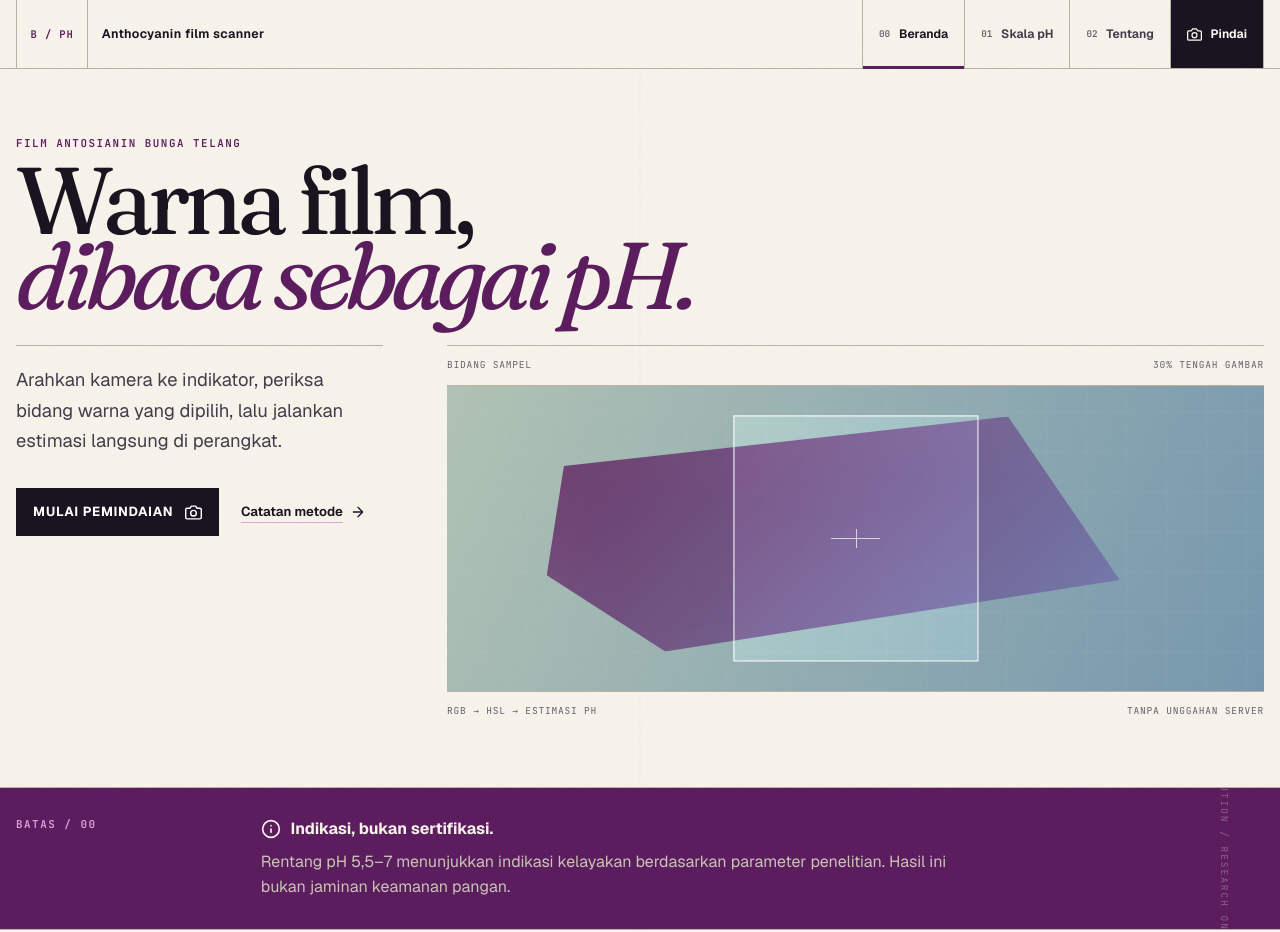
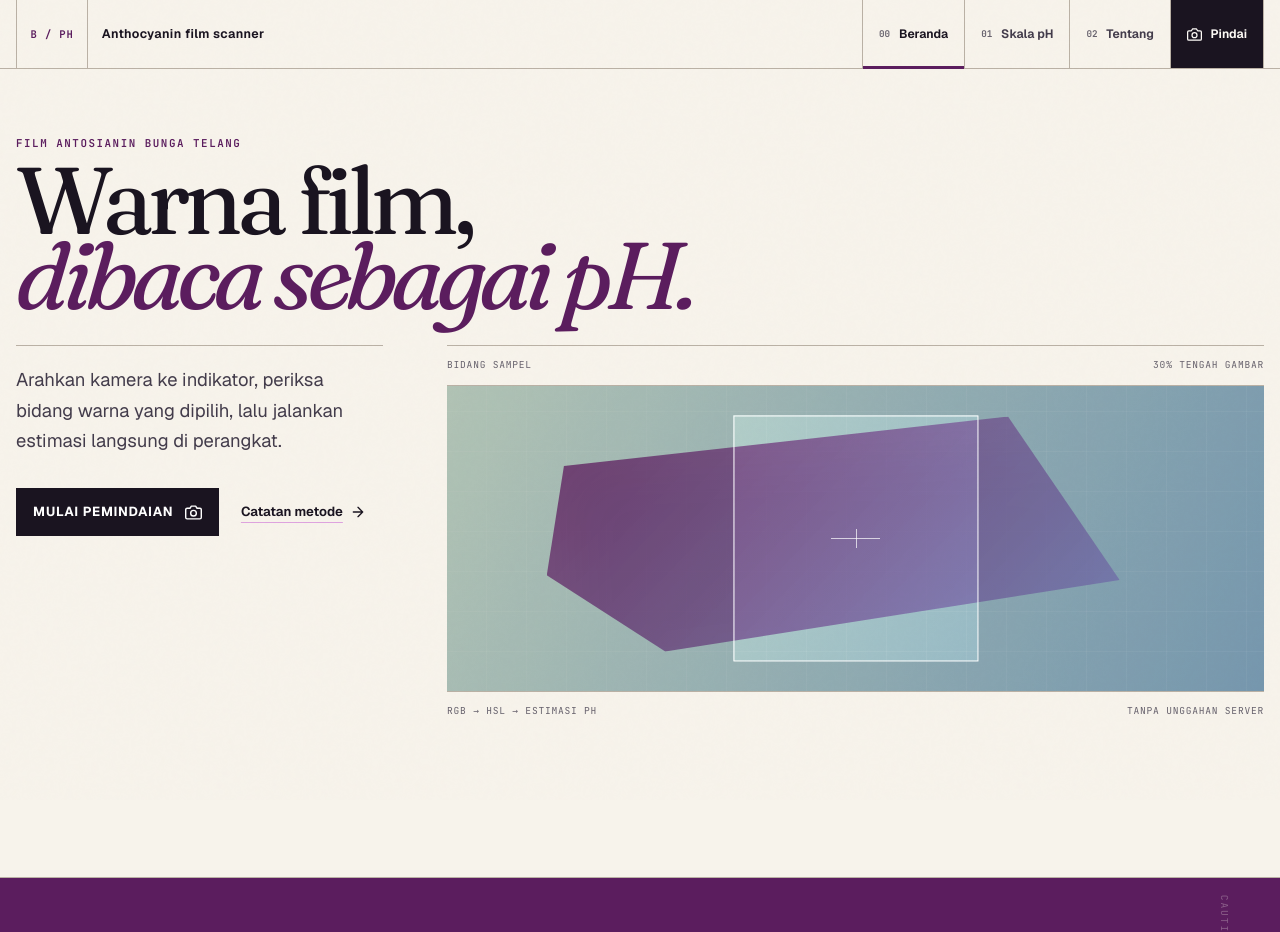
Before and after one commit to Salmanzahi/chroma-ph, a Next.js app: page / in a window 1280 px wide. Shown: the top 932 px of the page. Built offline with nearby package versions, Linux system fonts and the light colour scheme.

Commit message:
Add top margin and increase padding on boundary-strip for better spacing

```diff
--- a/src/app/globals.css
+++ b/src/app/globals.css
@@ -154,9 +154,9 @@ img, video { display: block; max-width: 100%; outline: 1px solid oklch(0 0 0 / .
 .specimen-field__axis { position: absolute; background: oklch(1 0 0 / .7); }
 .specimen-field__axis--x { left: 47%; top: 50%; width: 6%; height: 1px; }
 .specimen-field__axis--y { left: 50%; top: 47%; width: 1px; height: 6%; }
-.boundary-strip { position: relative; overflow: hidden; border-block: var(--hairline); background: var(--aubergine); color: var(--paper); }
+.boundary-strip { position: relative; overflow: hidden; margin-top: clamp(3rem, 7vw, 7rem); border-block: var(--hairline); background: var(--aubergine); color: var(--paper); }
 .boundary-strip::after { content: "CAUTION / RESEARCH ONLY"; position: absolute; top: 50%; right: -2rem; transform: translateY(-50%) rotate(90deg); font-family: var(--mono); font-size: 0.6rem; opacity: 0.3; letter-spacing: 0.2em; white-space: nowrap; }
-.boundary-strip__grid { display: grid; grid-template-columns: .35fr 1.65fr; gap: 2rem; padding-block: 1.8rem; }
+.boundary-strip__grid { display: grid; grid-template-columns: .35fr 1.65fr; gap: 2rem; padding-block: clamp(2.5rem, 5vw, 4rem); }
 .boundary-strip .section-index { color: var(--color-accent-200); }
 .boundary-strip h2 { display: flex; align-items: center; gap: .6rem; margin: 0; font-size: 1rem; font-weight: 700; }
 .boundary-strip p:last-child { max-width: 68ch; margin: .55rem 0 0; color: oklch(.82 .018 84); }
```
